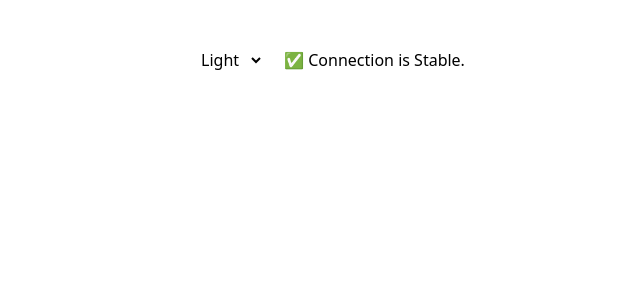
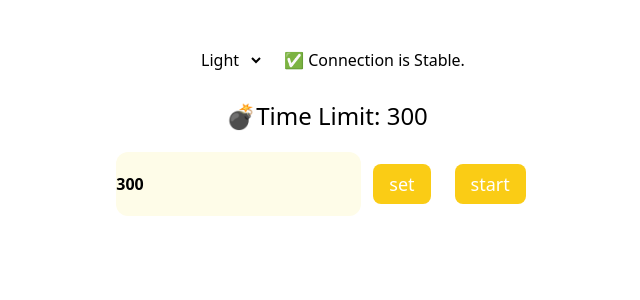
Before and after one commit to sakupi01/hooks-demo-app, a React (Vite) app: page / in a window 1280 px wide. Shown: the top 300 px of the page, without its empty margins (313-953 px from the left). Built offline with nearby package versions, Linux system fonts and the light colour scheme; no server answers.

Commit message:
chore: 複数のタイマーが同時に起動してしまうコンポーネント(startを押すほどカウントダウンが早くなる)

```diff
--- a/src/layout.tsx
+++ b/src/layout.tsx
@@ -2,6 +2,7 @@ import { ChangeEvent } from "react";
 import { useThemeContext } from "./hooks/useThemeContext";
 import clsx from "clsx";
 import { OnlineStateIndicator } from "./ui/online-state-indicator";
+import Timer from "./ui/timer";
 
 export default function Layout({ children }: { children: React.ReactNode }) {
   const { theme, toggleTheme } = useThemeContext();
@@ -25,7 +26,8 @@ export default function Layout({ children }: { children: React.ReactNode }) {
         </select>
         <OnlineStateIndicator />
       </div>
-      <div className="flex-grow overflow-y-auto py-20">{children}</div>
+      <Timer />
+      <div className="flex-grow overflow-y-auto py-5">{children}</div>
     </div>
   );
 }
--- a/src/ui/list-item.tsx
+++ b/src/ui/list-item.tsx
@@ -14,11 +14,11 @@ export const MechaOsoiListItem = memo(function MechaOsoiListItem({
   handleUpdateMemoState,
   handleDeleteMemo,
 }: ListItemProps) {
-  console.log("!!!!!SIGNIFICANT PERFORMANCE ISSUE IN LIST ITEM!!!!!");
-  const startTime = performance.now();
-  while (performance.now() - startTime < 500) {
-    // 🦥 0.5秒間何もしない
-  }
+  // console.log("!!!!!SIGNIFICANT PERFORMANCE ISSUE IN LIST ITEM!!!!!");
+  // const startTime = performance.now();
+  // while (performance.now() - startTime < 500) {
+  //   // 🦥 0.5秒間何もしない
+  // }
 
   const ref = useRef<HTMLInputElement>(null);
   return (
--- /dev/null
+++ b/src/ui/timer.tsx
@@ -0,0 +1,51 @@
+import { useRef, useState } from "react";
+import { Button } from "./button";
+
+export default function Timer() {
+  // ✅Timerコンポーネント内のstateの更新は，他のコンポーネントに影響しない
+  // ✅leftTimeはUIに影響する変数のためstateを用いる
+  const [leftTime, setLeftTime] = useState(300);
+  // ✅直接はUIに影響しないDOMを保持するためにuseRefを使用する
+  const domRef = useRef<HTMLInputElement>(null);
+
+  const handleStartTimer = () => {
+    // ✅タイマーを生成する
+    setInterval(() => {
+      setLeftTime((prev) => {
+        // ０になったらタイマーを止める（timerIDを消す）
+        if (prev === 0) {
+          return prev;
+        }
+        return prev - 1;
+      });
+    }, 1000);
+  };
+
+  return (
+    <div className="flex flex-col m-5">
+      <h1 className="text-center text-2xl">💣Time Limit: {leftTime} </h1>
+      <div className="flex justify-center m-5">
+        <input
+          type="number"
+          ref={domRef}
+          placeholder="Set a limit"
+          defaultValue={300}
+          min={0}
+          className="truncate text-sm font-semibold bg-yellow-50 rounded-xl md:text-base"
+        />
+        <Button
+          icon={"set"}
+          onClick={() =>
+            domRef.current && setLeftTime(Number(domRef.current.value))
+          }
+          className="bg-yellow-400"
+        />
+        <Button
+          icon={"start"}
+          onClick={handleStartTimer}
+          className="bg-yellow-400"
+        />
+      </div>
+    </div>
+  );
+}
```
